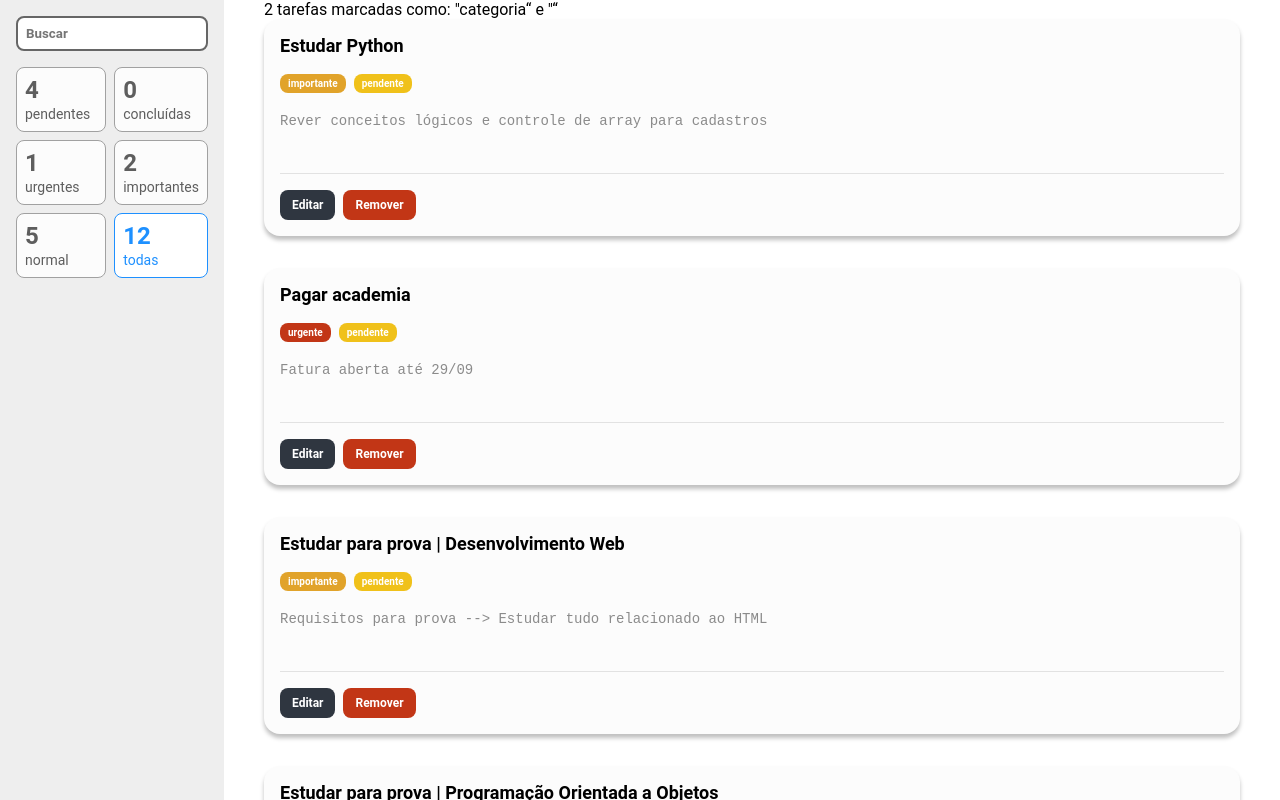
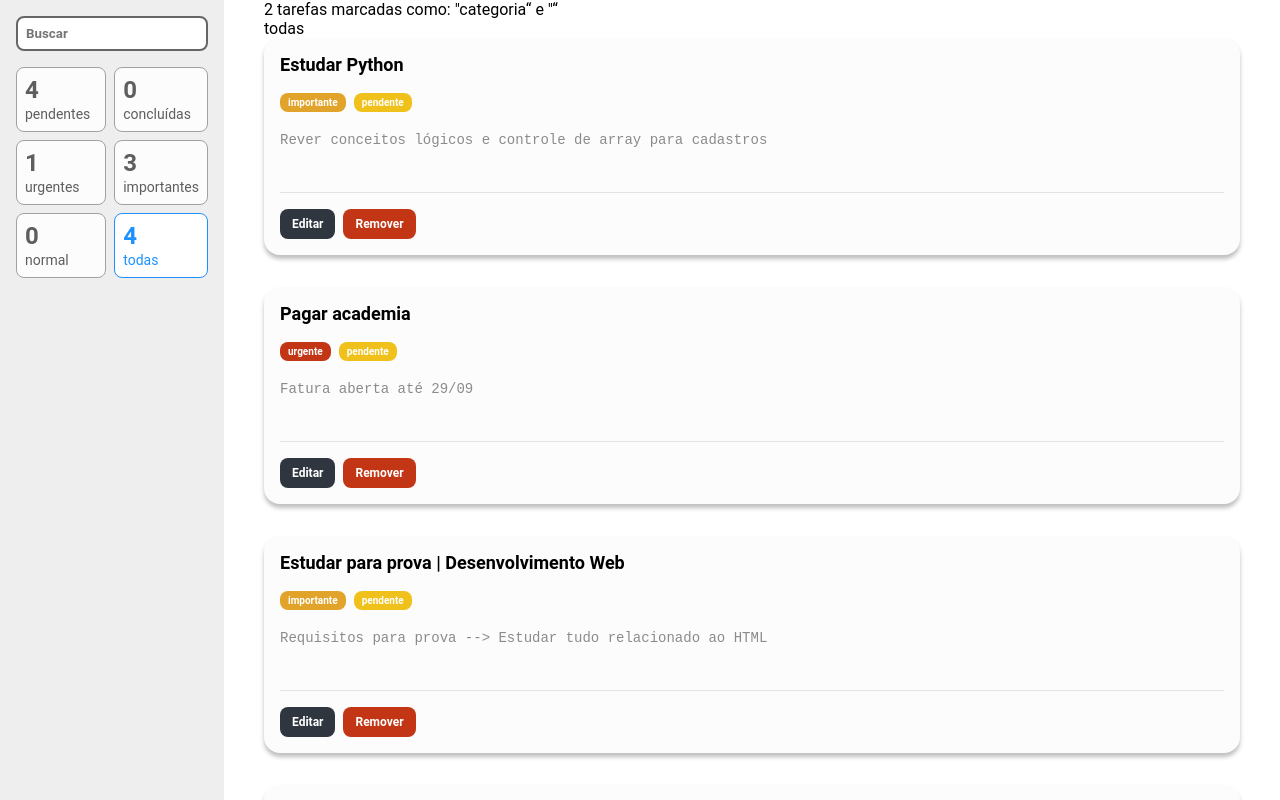
Before and after one commit to bielrocca/ListaDeTarefas, a React (Create React App) app: page / in a window 1280 px wide. Built offline with nearby package versions, Linux system fonts and the light colour scheme.

Commit message:
Colocando funcionalidade aos cards (ativo) --- Filtrando tarefas (32.4)

```diff
--- a/src/components/FiltroCard/index.tsx
+++ b/src/components/FiltroCard/index.tsx
@@ -1,16 +1,55 @@
+import { useDispatch, useSelector } from 'react-redux'
 import * as S from './styles'
 
+import * as enums from '../../utils/enums/Tarefa'
+import { alterarFiltro } from '../../store/reducers/filtro'
+import { RootReducer } from '../../store'
+
 export type Props = {
-  ativo?: boolean
-  contador: number
   legenda: string
+  criterio: 'prioridade' | 'status' | 'todas'
+  valor?: enums.Prioridade | enums.Status
 }
 
-const FiltroCard = ({ ativo, contador, legenda }: Props) => (
-  <S.Card ativo={ativo}>
-    <S.Contador>{contador}</S.Contador>
-    <S.Label>{legenda}</S.Label>
-  </S.Card>
-)
+const FiltroCard = ({ legenda, criterio, valor }: Props) => {
+  const dispatch = useDispatch()
+  const { filtro, tarefas } = useSelector((state: RootReducer) => state)
+
+  const verificaSeEstaAtivo = () => {
+    const mesmoCriterio = filtro.criterio === criterio
+    const mesmoValor = filtro.valor === valor
+
+    return mesmoCriterio && mesmoValor
+  }
+
+  const contadorDeTarefas = () => {
+    if (criterio === 'todas') return tarefas.itens.length
+    if (criterio === 'prioridade') {
+      return tarefas.itens.filter((item) => item.prioridade === valor).length
+    }
+    if (criterio === 'status') {
+      return tarefas.itens.filter((item) => item.status === valor).length
+    }
+  }
+
+  const filtrar = () => {
+    dispatch(
+      alterarFiltro({
+        criterio,
+        valor
+      })
+    )
+  }
+
+  const ativo = verificaSeEstaAtivo()
+  const contadorAtual = contadorDeTarefas()
+
+  return (
+    <S.Card ativo={ativo} onClick={filtrar}>
+      <S.Contador>{contadorAtual}</S.Contador>
+      <S.Label>{legenda}</S.Label>
+    </S.Card>
+  )
+}
 
 export default FiltroCard
--- a/src/components/FiltroCard/styles.ts
+++ b/src/components/FiltroCard/styles.ts
@@ -1,15 +1,16 @@
 import styled from 'styled-components'
 
-import { Props } from '.'
+type Props = {
+  ativo: boolean
+}
 
-type PropsSemLegendaEContador = Omit<Props, 'contador' | 'legenda'>
-
-export const Card = styled.div<PropsSemLegendaEContador>`
+export const Card = styled.div<Props>`
   padding: 8px;
   border: 1px solid ${(props) => (props.ativo ? '#1E90FF' : '#A1A1A1')};
   background-color: ${(props) => (props.ativo ? '#FFF' : '#FCFCFC')};
   color: ${(props) => (props.ativo ? '#1E90FF' : '#5E5E5E')};
   border-radius: 8px;
+  cursor: pointer;
 `
 
 export const Contador = styled.span`
--- a/src/containers/BarraLateral/index.tsx
+++ b/src/containers/BarraLateral/index.tsx
@@ -4,6 +4,7 @@
 import * as S from './styles'
 import { RootReducer } from '../../store'
 import { alterarTermo } from '../../store/reducers/filtro'
+import * as enums from '../../utils/enums/Tarefa'
 
 const BarraLateral = () => {
   const dispatch = useDispatch()
@@ -19,12 +20,32 @@
           onChange={(evento) => dispatch(alterarTermo(evento.target.value))}
         />
         <S.Filtros>
-          <FiltroCard legenda="pendentes" contador={4} />
-          <FiltroCard legenda="concluídas" contador={0} />
-          <FiltroCard legenda="urgentes" contador={1} />
-          <FiltroCard legenda="importantes" contador={2} />
-          <FiltroCard legenda="normal" contador={5} />
-          <FiltroCard legenda="todas" contador={12} ativo />
+          <FiltroCard
+            valor={enums.Status.PENDENTE}
+            criterio="status"
+            legenda="pendentes"
+          />
+          <FiltroCard
+            valor={enums.Status.CONCLUIDA}
+            criterio="status"
+            legenda="concluídas"
+          />
+          <FiltroCard
+            valor={enums.Prioridade.URGENTE}
+            criterio="prioridade"
+            legenda="urgentes"
+          />
+          <FiltroCard
+            valor={enums.Prioridade.IMPORTANTE}
+            criterio="prioridade"
+            legenda="importantes"
+          />
+          <FiltroCard
+            valor={enums.Prioridade.NORMAL}
+            criterio="prioridade"
+            legenda="normal"
+          />
+          <FiltroCard criterio="todas" legenda="todas" />
         </S.Filtros>
       </div>
     </S.Aside>
--- a/src/containers/ListaDeTarefas/index.tsx
+++ b/src/containers/ListaDeTarefas/index.tsx
@@ -7,12 +7,31 @@
 
 const ListaDeTarefas = () => {
   const { itens } = useSelector((state: RootReducer) => state.tarefas)
-  const { termo } = useSelector((state: RootReducer) => state.filtro)
+  const { termo, criterio, valor } = useSelector(
+    (state: RootReducer) => state.filtro
+  )
 
   const filtraTarefas = () => {
-    return itens.filter(
-      (item) => item.titulo.toLowerCase().search(termo.toLowerCase()) >= 0
-    )
+    let tarefasFiltradas = itens
+    if (termo !== undefined) {
+      tarefasFiltradas = tarefasFiltradas.filter(
+        (item) => item.titulo.toLowerCase().search(termo.toLowerCase()) >= 0
+      )
+
+      if (criterio === 'prioridade') {
+        tarefasFiltradas = tarefasFiltradas.filter(
+          (item) => item.prioridade === valor
+        )
+      } else if (criterio === 'status') {
+        tarefasFiltradas = tarefasFiltradas.filter(
+          (item) => item.status === valor
+        )
+      }
+
+      return tarefasFiltradas
+    } else {
+      return itens
+    }
   }
 
   return (
@@ -20,6 +39,11 @@
       <p>
         2 tarefas marcadas como: &quot;categoria&ldquo; e &quot;{termo}&ldquo;
       </p>
+      <ul>
+        <li>{termo}</li>
+        <li>{criterio}</li>
+        <li>{valor}</li>
+      </ul>
       <ul>
         {filtraTarefas().map((t) => (
           <li key={t.titulo}>
--- a/src/store/reducers/filtro.ts
+++ b/src/store/reducers/filtro.ts
@@ -2,7 +2,7 @@
 import * as enums from '../../utils/enums/Tarefa'
 
 type FiltroState = {
-  termo: string
+  termo?: string
   criterio: 'prioridade' | 'status' | 'todas'
   valor?: enums.Prioridade | enums.Status
 }
@@ -18,10 +18,14 @@
   reducers: {
     alterarTermo: (state, action: PayloadAction<string>) => {
       state.termo = action.payload
+    },
+    alterarFiltro: (state, action: PayloadAction<FiltroState>) => {
+      state.criterio = action.payload.criterio
+      state.valor = action.payload.valor
     }
   }
 })
 
-export const { alterarTermo } = filtroSlice.actions
+export const { alterarTermo, alterarFiltro } = filtroSlice.actions
 
 export default filtroSlice.reducer
```
